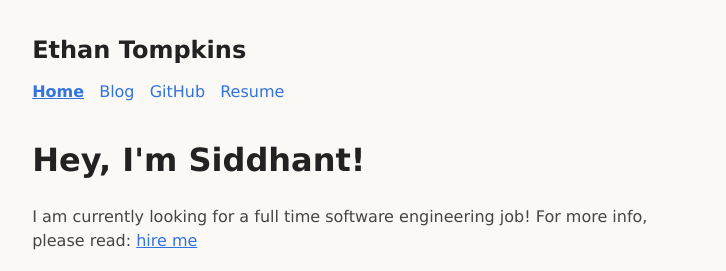
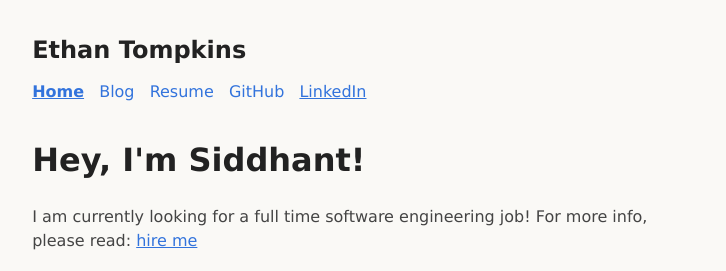
Before and after one commit to ethantompkins/ethantompkins.github.io, a Jekyll site: the page index.html, which Jekyll copies as it is, in a window 1280 px wide. Shown: the top 271 px of the page, without its empty margins (277-1003 px from the left). Built offline with Jekyll 4.4.1, drawn with Linux system fonts in a browser that asks for light colours.

Commit message:
linkedin addition

```diff
--- a/index.html
+++ b/index.html
@@ -35,12 +35,16 @@
 	Blog
 </a>
 
+<a href="/docs/EthanTompkinsResume.pdf" class="astro-G7TF3WX4 astro-XSYHFBHC" target="_blank">
+	Resume
+</a>
+
 		<a href="https://github.com/ethantompkins" class="astro-G7TF3WX4 astro-XSYHFBHC" target="_blank">
 	GitHub
 </a>
 
-        <a href="/docs/EthanTompkinsResume.pdf" class="astro-G7TF3WX4 astro-XSYHFBHC" target="_blank">
-	Resume
+        <a href="https://www.linkedin.com/in/ethantompkins/ class="astro-G7TF3WX4 astro-XSYHFBHC" target="_blank">
+	LinkedIn
 </a>
 
 	</nav>
```
